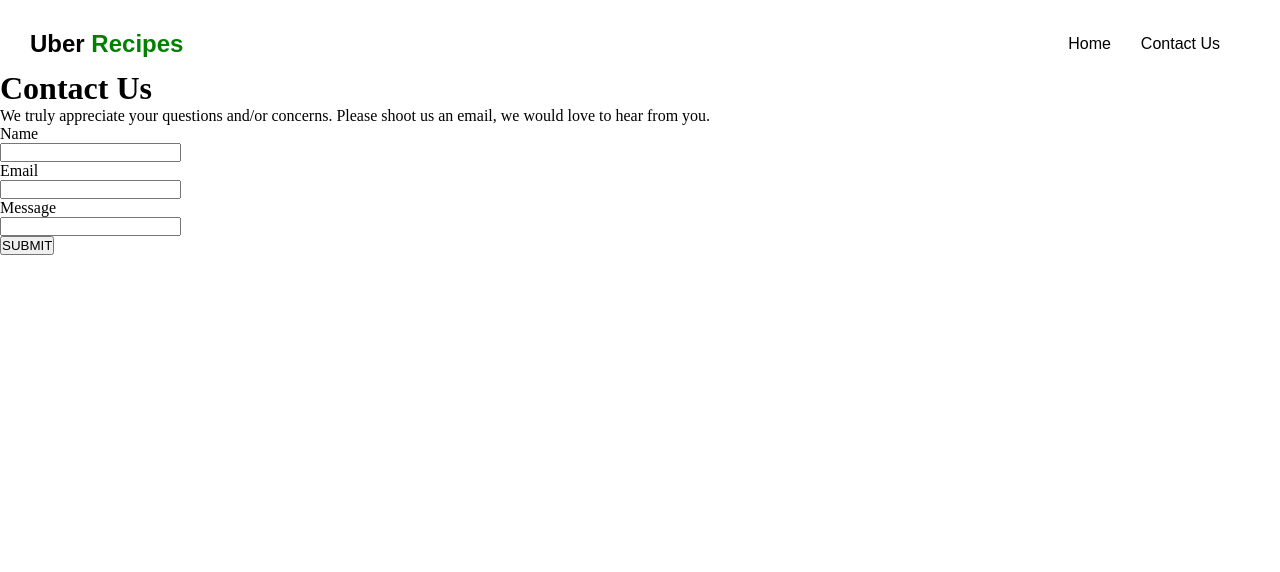
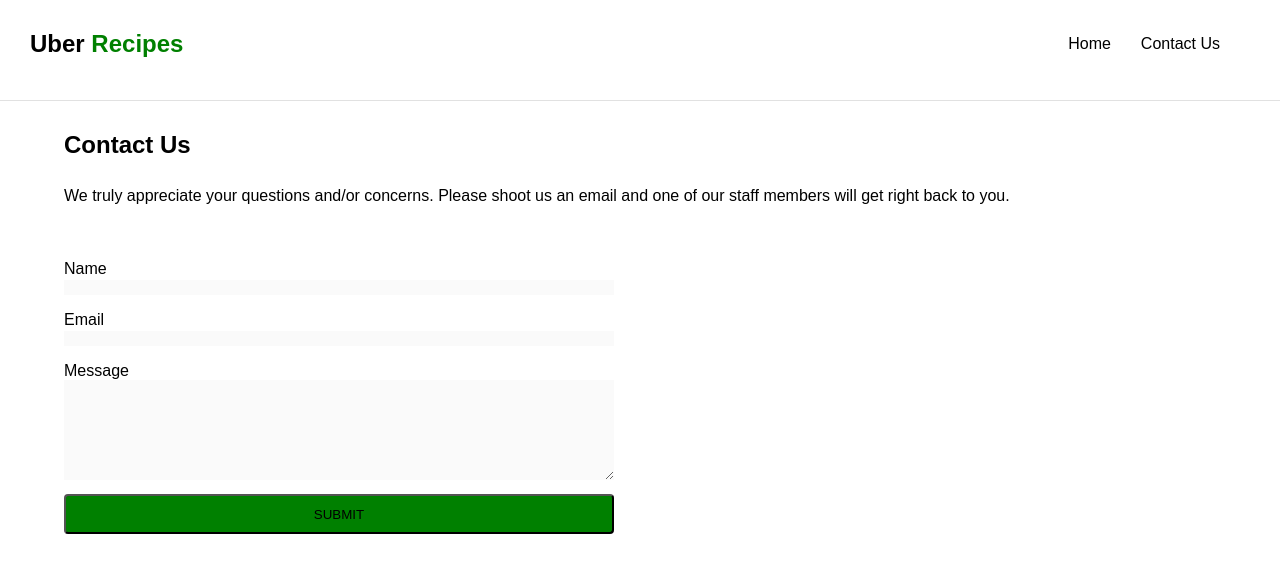
Before and after one commit to ivynnivana/Capstone-Project, a React (Create React App) app in the folder client/: page /about in a window 1280 px wide. Shown: the top 572 px of the page. Built offline with nearby package versions, Linux system fonts and the light colour scheme.

Commit message:
styleed the contact page

```diff
--- a/client/src/components/About.js
+++ b/client/src/components/About.js
@@ -29,51 +29,62 @@ export default class About extends Component {
   render() {
     return (
       <>
-        <h1>Contact Us</h1>
-        <p>
-          We truly appreciate your questions and/or concerns. Please shoot us an
-          email, we would love to hear from you.
+        <div className="contact-container">
+          <h1 className="contact-title">Contact Us</h1>
+          <p className="contact-para">
+            We truly appreciate your questions and/or concerns. Please shoot us
+            an email and one of our staff members will get right back to you.
           </p>
           <div className="form-container">
             <form onSubmit={this.handleSubmit}>
+              <div className="name-div">
                 <div>
-              <div>
-                <label htmlFor="name">Name</label>
+                  <label className="name-title" htmlFor="name">
+                    Name
+                  </label>
                 </div>
                 <div>
                   <input
+                    className="name-input"
                     type="text"
                     name="name"
                     onChange={event => this.handleChange(event)}
                   />
                 </div>
               </div>
+              <div className="email-div">
                 <div>
-              <div>
-                <label htmlFor="email">Email</label>
+                  <label className="email-title" htmlFor="email">
+                    Email
+                  </label>
                 </div>
                 <div>
                   <input
+                    className="email-input"
                     type="email"
                     name="email"
                     onChange={event => this.handleChange(event)}
                   />
                 </div>
               </div>
+              <div className="message-div">
                 <div>
-              <div>
-                <label htmlFor="message">Message</label>
+                  <label className="message-title" htmlFor="message">
+                    Message
+                  </label>
                 </div>
                 <div>
-                <input
+                  <textarea
+                    className="message-input"
                     type="textarea"
                     name="message"
                     onChange={event => this.handleChange(event)}
                   />
                 </div>
               </div>
-            <button>SUBMIT</button>
+              <button className="contact-button">SUBMIT</button>
             </form>
+          </div>
         </div>
       </>
     );
--- a/client/src/styles/_card.scss
+++ b/client/src/styles/_card.scss
@@ -112,6 +112,57 @@ header {
 .change-color {
   color: green;
 }
+.form-container {
+  margin-left: 5vw;
+  margin-top: 5vh;
+}
+.name-input,
+.email-input,
+.message-input {
+  width: 250px;
+  background-color: #fafafa;
+  border-color: none;
+  border: none;
+}
+.message-input {
+  height: 100px;
+}
+.contact-container {
+  width: 100%;
+  border-top: 0.1vw solid #e1e1e1;
+}
+.contact-para {
+  font-family: sans-serif;
+  margin-left: 5vw;
+}
+.contact-title {
+  margin-left: 5vw;
+  font-size: 1.5rem;
+  font-family: sans-serif;
+  margin-bottom: 3.5vh;
+  font-weight: 550;
+  margin-top: 10px;
+}
+.contact-button {
+  background-color: green;
+  margin-top: 10px;
+  width: 70vw;
+  height: 40px;
+  border-radius: 4px;
+  &:hover {
+    background-color: lightgreen;
+  }
+}
+.name-title,
+.email-title,
+.message-title {
+  font-family: sans-serif;
+}
+.name-div,
+.email-div,
+.message-div {
+  margin-top: 15px;
+}
 
 @include medium {
   header {
@@ -189,6 +240,11 @@ header {
   }
   .form-input {
     width: 200px;
+  }
+  .name-input,
+  .email-input,
+  .message-input {
+    width: 500px;
   }
 }
 
@@ -306,4 +362,18 @@ header {
   .form-input {
     width: 300px;
   }
+  .name-input,
+  .email-input,
+  .message-input {
+    width: 550px;
+  }
+  .contact-button {
+    width: 550px;
+  }
+  .contact-container {
+    margin-top: 30px;
+  }
+  .contact-title {
+    margin-top: 30px;
+  }
 }
--- a/client/src/styles/main.css
+++ b/client/src/styles/main.css
@@ -162,6 +162,67 @@ header {
   color: green;
 }
 
+.form-container {
+  margin-left: 5vw;
+  margin-top: 5vh;
+}
+
+.name-input,
+.email-input,
+.message-input {
+  width: 250px;
+  background-color: #fafafa;
+  border-color: none;
+  border: none;
+}
+
+.message-input {
+  height: 100px;
+}
+
+.contact-container {
+  width: 100%;
+  border-top: 0.1vw solid #e1e1e1;
+}
+
+.contact-para {
+  font-family: sans-serif;
+  margin-left: 5vw;
+}
+
+.contact-title {
+  margin-left: 5vw;
+  font-size: 1.5rem;
+  font-family: sans-serif;
+  margin-bottom: 3.5vh;
+  font-weight: 550;
+  margin-top: 10px;
+}
+
+.contact-button {
+  background-color: green;
+  margin-top: 10px;
+  width: 70vw;
+  height: 40px;
+  border-radius: 4px;
+}
+
+.contact-button:hover {
+  background-color: lightgreen;
+}
+
+.name-title,
+.email-title,
+.message-title {
+  font-family: sans-serif;
+}
+
+.name-div,
+.email-div,
+.message-div {
+  margin-top: 15px;
+}
+
 @media only screen and (min-width: 768px) {
   header {
     height: 100px;
@@ -252,6 +313,11 @@ header {
   }
   .form-input {
     width: 200px;
+  }
+  .name-input,
+  .email-input,
+  .message-input {
+    width: 500px;
   }
 }
 
@@ -381,5 +447,19 @@ header {
   .form-input {
     width: 300px;
   }
+  .name-input,
+  .email-input,
+  .message-input {
+    width: 550px;
+  }
+  .contact-button {
+    width: 550px;
+  }
+  .contact-container {
+    margin-top: 30px;
+  }
+  .contact-title {
+    margin-top: 30px;
+  }
 }
 /*# sourceMappingURL=main.css.map */
```
Also changed, not shown: 2 other files (tests, documents, lock files or other folders). Lines whose indentation alone changed are shown as unchanged.
